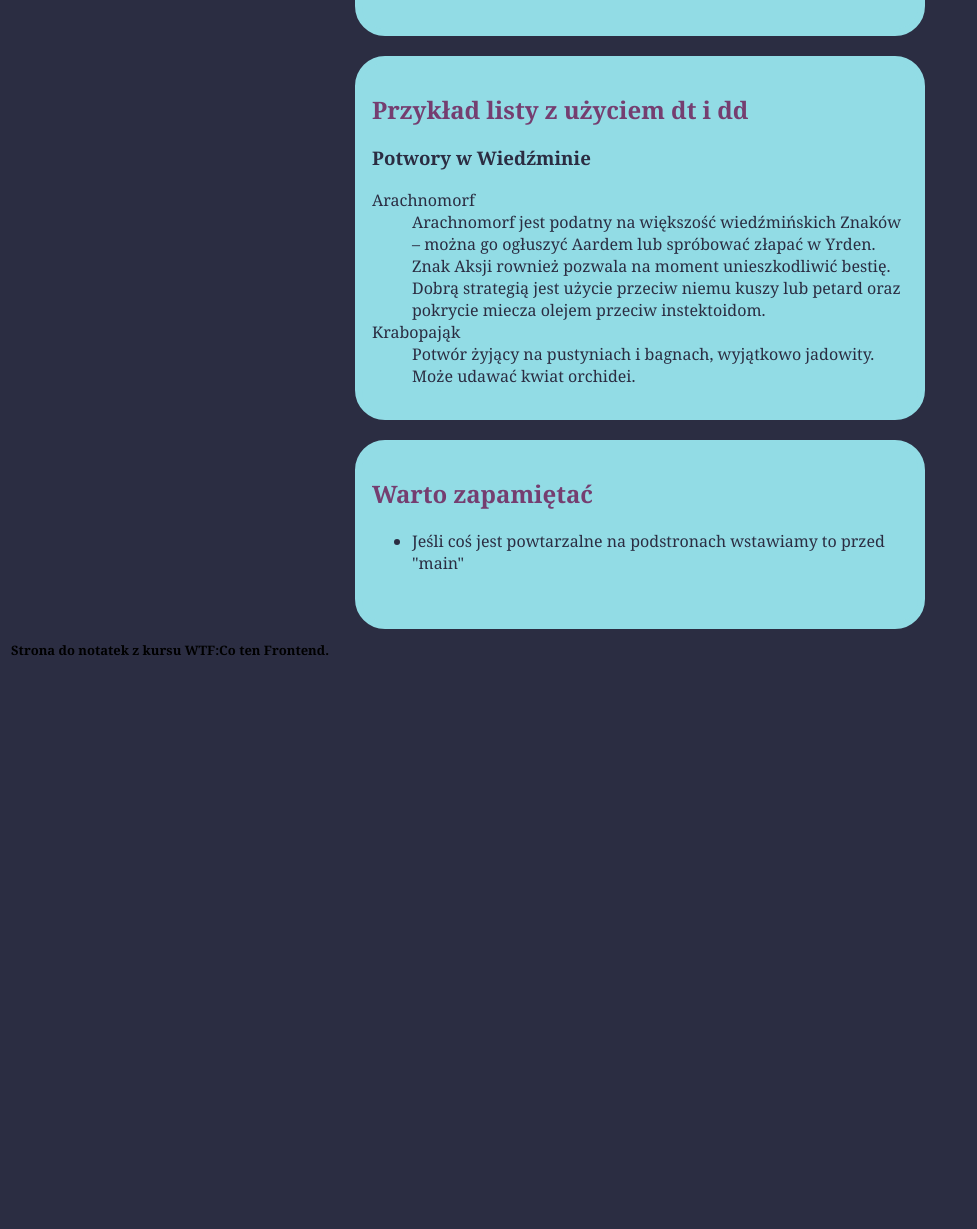
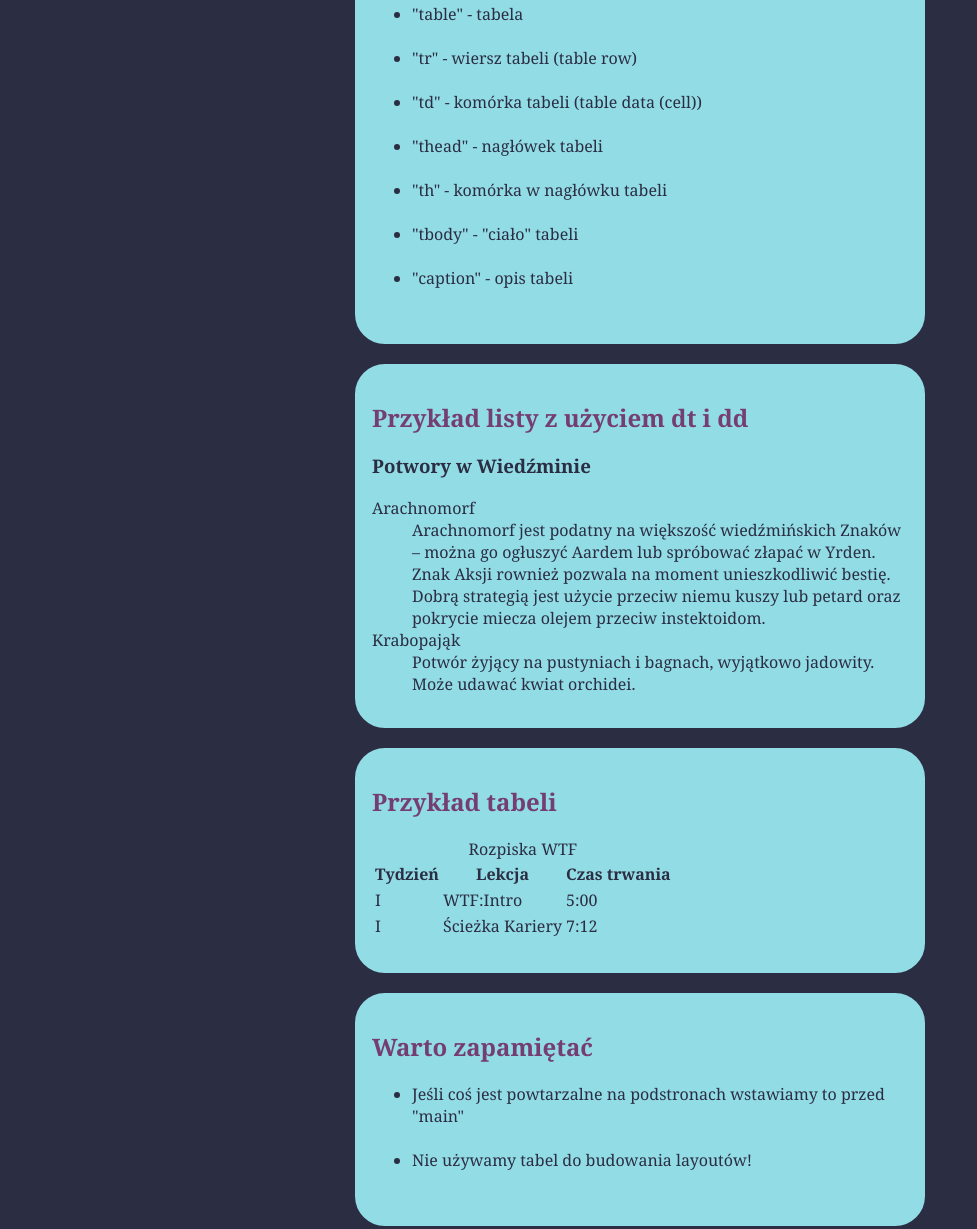
Before and after one commit to jjaworska-hub/homepage, a plain HTML site: page nauka_html.html in a window 1280 px wide. Shown: the part 1229-2458 px from the top of the page, without its empty margins (0-977 px from the left). Before the commit the page ends 1902 px from the top, so only its background shows below. Drawn offline with Linux system fonts and the light colour scheme.

Commit message:
adding table

```diff
--- a/nauka_html.html
+++ b/nauka_html.html
@@ -60,6 +60,14 @@
                     <li>"dl" - description list</li></br>
                     <li>"dt" - description term</li></br>
                     <li>"dd" - description details</li></br>
+                    <li>"table" - tabela</li></br>
+                    <li>"tr" - wiersz tabeli (table row)</li></br>
+                    <li>"td" - komórka tabeli (table data (cell))</li></br>
+                    <li>"thead" - nagłówek tabeli</li></br>
+                    <li>"th" - komórka w nagłówku tabeli</li></br>
+                    <li>"tbody" - "ciało" tabeli</li></br>
+                    <li>"caption" - opis tabeli</li></br>
+
                 </ul>
                 </p>
             </section>
@@ -90,9 +98,40 @@
         <div class="row">
             <section class="notes-section">
                 <p>
+                <h2>Przykład tabeli</h2>
+                <table>
+                    <caption>Rozpiska WTF</caption>
+                    <thead>
+                        <tr>
+                            <th>Tydzień</th>
+                            <th>Lekcja</th>
+                            <th>Czas trwania</th>
+                        </tr>
+                    </thead>
+                    <tbody>
+                        <tr>
+                            <td>I</td>
+                            <td>WTF:Intro</td>
+                            <td>5:00</td>
+                        </tr>
+                        <tr>
+                            <td>I</td>
+                            <td>Ścieżka Kariery</td>
+                            <td>7:12</td>
+                        </tr>
+                    </tbody>
+                </table>
+                </p>
+            </section>
+        </div>
+
+        <div class="row">
+            <section class="notes-section">
+                <p>
                 <h2>Warto zapamiętać</h2>
                 <ul>
                     <li>Jeśli coś jest powtarzalne na podstronach wstawiamy to przed "main"</li></br>
+                    <li>Nie używamy tabel do budowania layoutów!</li></br>
                 </ul>
                 </p>
             </section>
```
